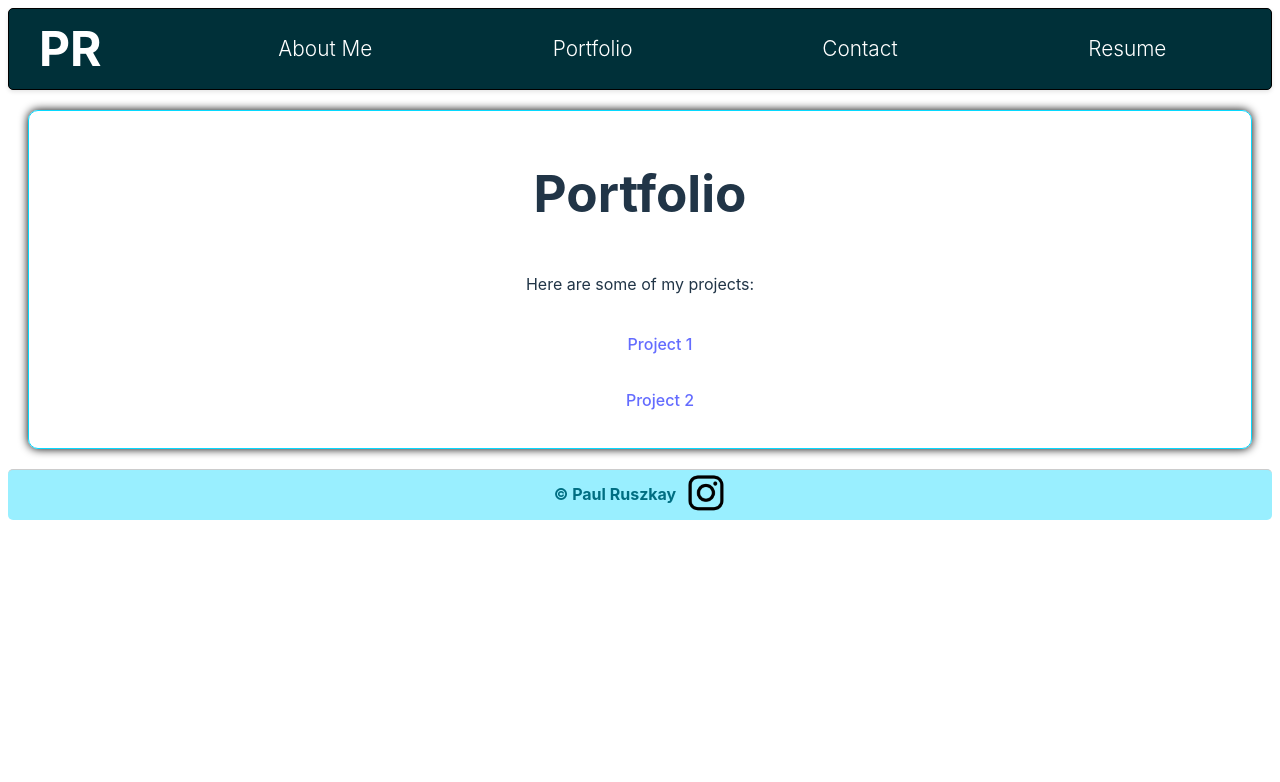
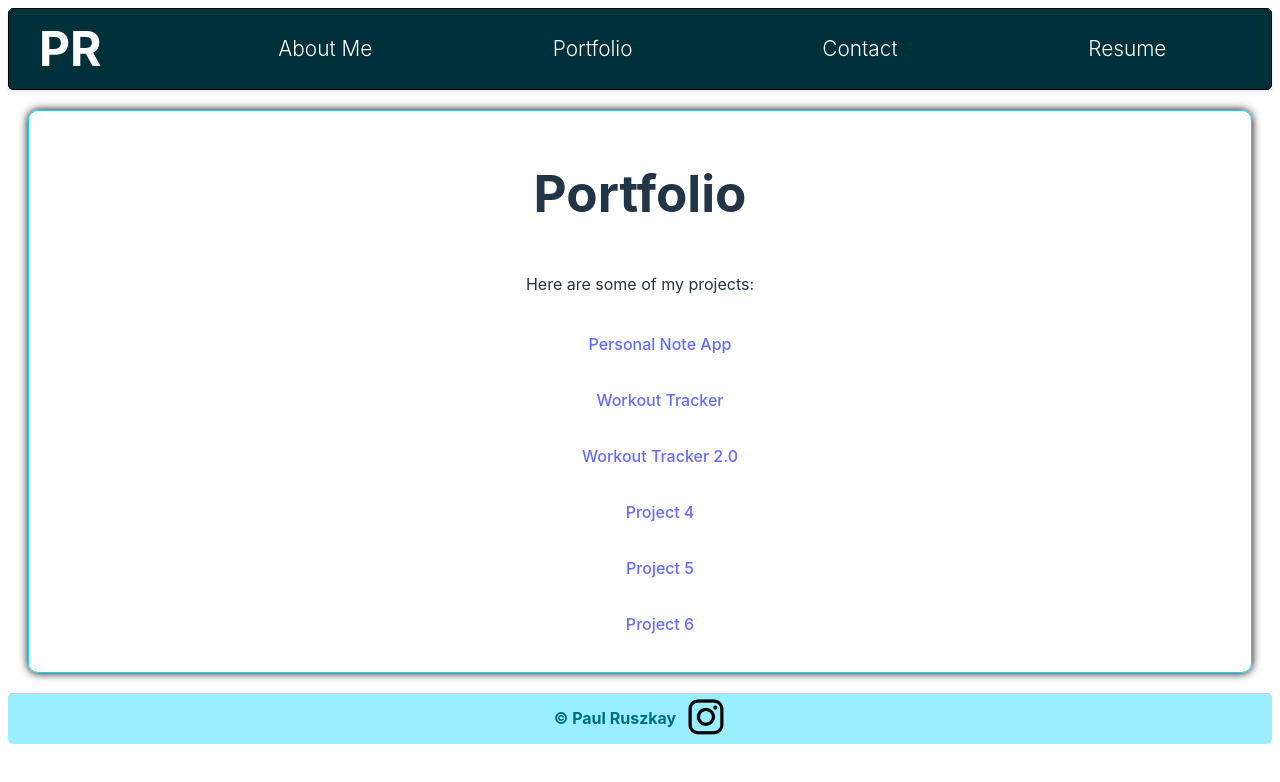
Before and after one commit to PaulRusz/PaulRsPortfolio, a React (Vite) app: page /Portfolio in a window 1280 px wide. Shown: the top 782 px of the page. Built offline with nearby package versions, Linux system fonts and the light colour scheme.

Commit message:
minor changes

```diff
--- a/src/pages/Portfolio.jsx
+++ b/src/pages/Portfolio.jsx
@@ -18,10 +18,22 @@ function Portfolio() {
             <h1>Portfolio</h1>
             <p>Here are some of my projects:</p>
             <ul>
-                    <a href="https://github.com/username/project1" target="_blank" rel=""> Project 1 </a>
+                    <a href="https://github.com/PaulRusz/Personal-Note-Taker" target="_blank" rel=""> Personal Note App </a>
             </ul>
             <ul>
-                    <a href="https://github.com/username/project2" target="_blank" rel=""> Project 2</a>
+                    <a href="https://github.com/PaulRusz/Group-Project1" target="_blank" rel=""> Workout Tracker</a>
+            </ul>
+            <ul>
+                    <a href="https://workout-tracker-3b0i.onrender.com/" target="_blank" rel=""> Workout Tracker 2.0</a>
+            </ul>
+            <ul>
+                    <a href="https://github.com/PaulRusz/project2" target="_blank" rel=""> Project 4</a>
+            </ul>
+            <ul>
+                    <a href="https://github.com/PaulRusz/project2" target="_blank" rel=""> Project 5</a>
+            </ul>
+            <ul>
+                    <a href="https://github.com/PaulRusz/project2" target="_blank" rel=""> Project 6</a>
             </ul>
         </div>
 
```
